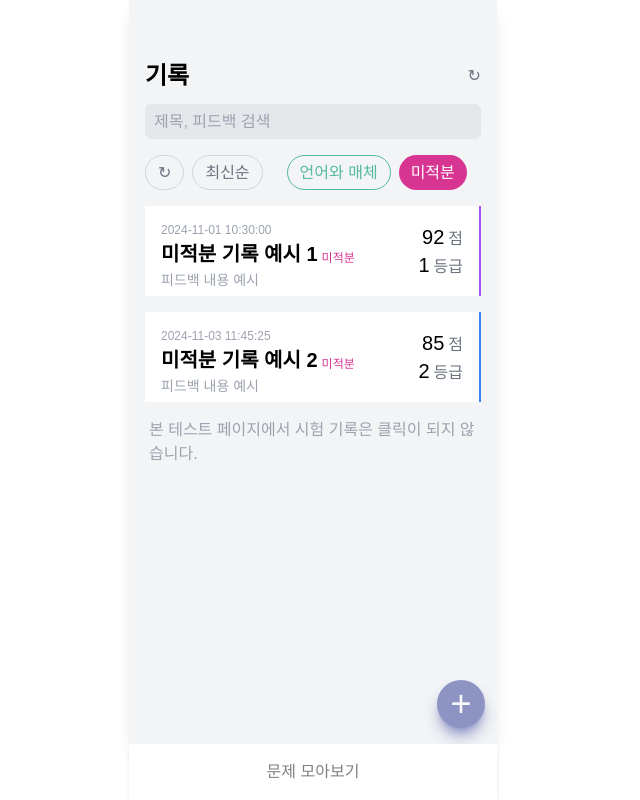
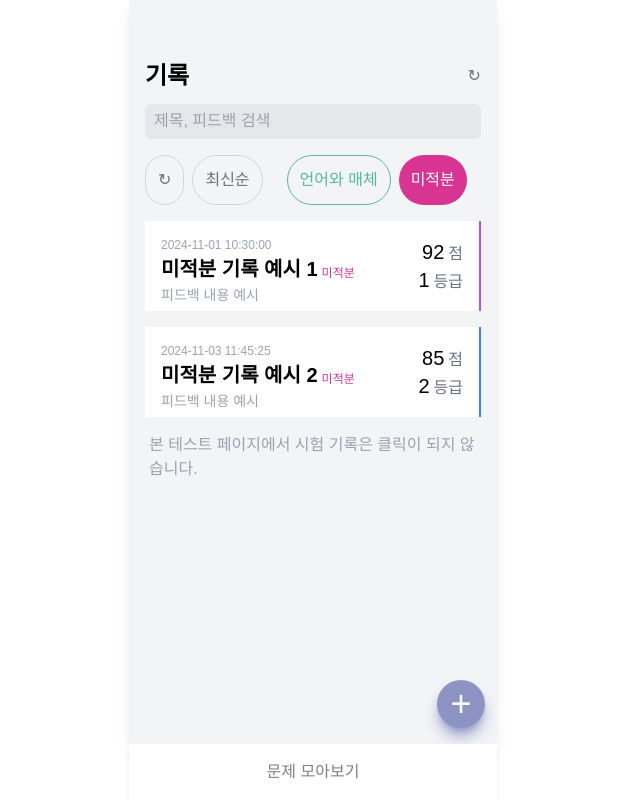
Before and after one commit to Rouxist/hci-2024-prototype, a Next.js app: page / in a window 1280 px wide. Shown: the whole page, without its empty margins (327-967 px from the left). Built offline with nearby package versions, Linux system fonts and the light colour scheme.

Commit message:
style: layout, button text color

```diff
--- a/src/app/page.tsx
+++ b/src/app/page.tsx
@@ -37,7 +37,7 @@ export default function Home() {
           제목, 피드백 검색
         </div>
         {/* Tabs */}
-        <div className="flex gap-2 my-4 min-h-[35px] overflow-x-scroll mx-4">
+        <div className="flex gap-2 my-4 min-h-[50px] overflow-x-scroll mx-4">
           <button className="flex items-center min-h-[35px] text-gray-500 border border-gray-300 rounded-full px-3 py-1">
             ↻
           </button>
--- a/src/app/record/page.tsx
+++ b/src/app/record/page.tsx
@@ -177,7 +177,7 @@ const UploadPage: React.FC = () => {
         <button
           // href="/problems"
           onClick={handleSubmit}
-          className="w-[23vh] h-[7vh] px-6 py-2 text-blue-500"
+          className="w-[23vh] h-[7vh] px-6 py-2 text-color-silgam"
         >
           저장
         </button>
```
